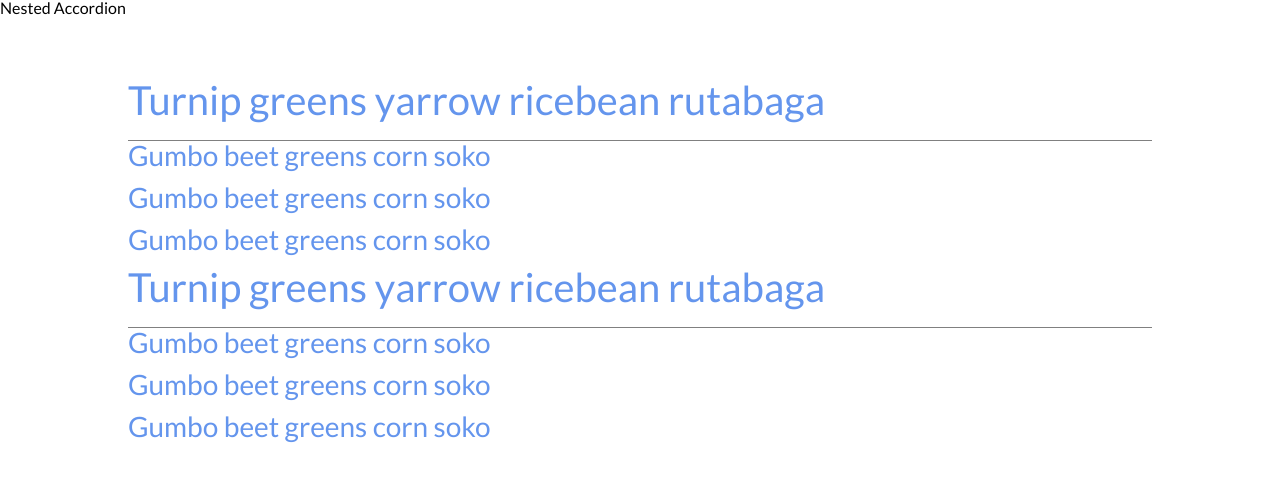
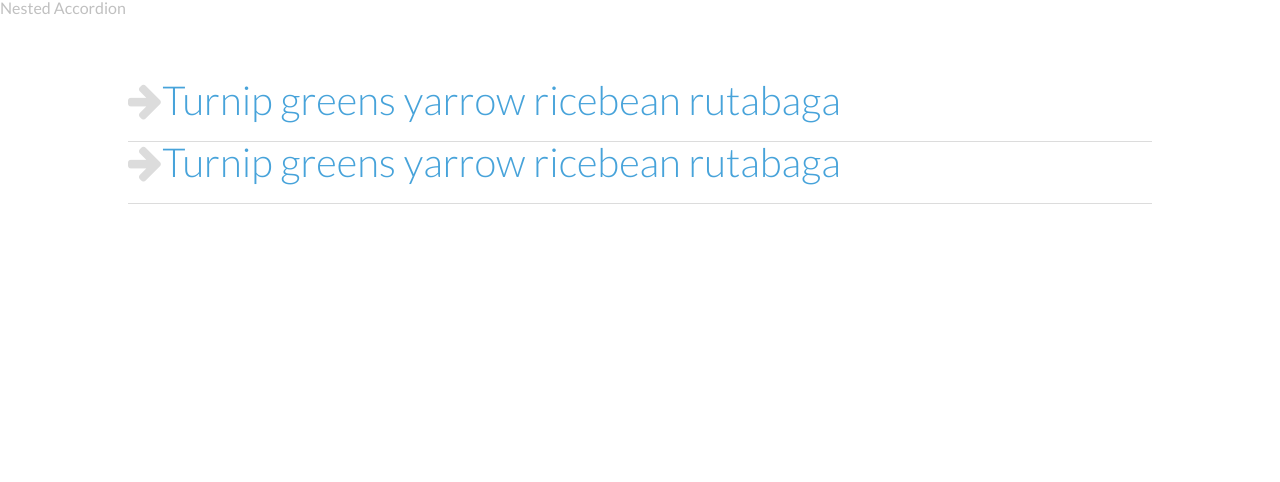
Before and after one commit to nickycadavillo/Nested-Accordion, a plain HTML site: page index.html in a window 1280 px wide. Drawn offline with nearby package versions, Linux system fonts and the light colour scheme.

Commit message:
toggling to open up all paragraphs but not just one

```diff
--- a/css/styles.css
+++ b/css/styles.css
@@ -1,6 +1,7 @@
 html {
   font-size: 1em;
   font-family: 'Lato', sans-serif;
+  color: #C0C0C0;
 
 }
 
@@ -12,21 +13,34 @@ div.container {
 
 h2 {
   padding-bottom: .5em;
-  border-bottom: solid gray 1px;
+  border-bottom: solid #DCDCDC 1px;
   font-size: 2.5em;
-  color: cornflowerblue;
+  font-weight: 300;
+  color: #47a3da;
+
 }
 
-h3 {
+h3.heading-small {
+  display: none;
   padding-bottom: .5em;
   font-size: 1.75em;
-  color: cornflowerblue;
+  color: #47a3da;
 }
 
-p.show {
-  /*display: none;*/
+h3.show-h3 {
+
 }
 
 p.default {
+  font-weight: 300;
   display:none;
 }
+
+p.show-p{
+  font-weight: 300;
+  color: #DCDCDC;
+}
+
+i {
+  color: #DCDCDC;
+}
--- a/index.html
+++ b/index.html
@@ -4,7 +4,7 @@
         <title>Nested Accordion: Veggie</title>
         <link rel="stylesheet" href="css/normalize.css">
         <link rel="stylesheet" href="css/styles.css">
-        <link href='https://fonts.googleapis.com/css?family=Lato' rel='stylesheet' type='text/css'>
+        <link href='https://fonts.googleapis.com/css?family=Lato:400,300' rel='stylesheet' type='text/css'>
         <link rel="stylesheet" href="https://maxcdn.bootstrapcdn.com/font-awesome/4.5.0/css/font-awesome.min.css">
     </head>
     <body>
@@ -15,7 +15,7 @@
       <div class = "container">
 
         <section id = "row-one" class = "row">
-        <h2 id = "heading-big-one" class = "heading-big">Turnip greens yarrow ricebean rutabaga</h2>
+        <h2 id = "heading-big-one" class = "heading-big"><i class="fa fa-arrow-right"></i>Turnip greens yarrow ricebean rutabaga</h2>
           <p class = "default">Gumbo beet greens corn soko endive gumbo gourd. Parsley shallot courgette
             tatsoi pea sprouts fava bean collard greens dandelion okra wakame tomato.
             Dandelion cucumber earthnut pea peanut soko zucchini.</p>
@@ -40,7 +40,7 @@
         </section>
 
         <section id = "row-two" class = "row">
-        <h2 id = "heading-big-two" class = "heading-big">Turnip greens yarrow ricebean rutabaga</h2>
+        <h2 id = "heading-big-two" class = "heading-big"><i class="fa fa-arrow-right"></i>Turnip greens yarrow ricebean rutabaga</h2>
           <p class = "default">Gumbo beet greens corn soko endive gumbo gourd. Parsley shallot courgette
             tatsoi pea sprouts fava bean collard greens dandelion okra wakame tomato.
             Dandelion cucumber earthnut pea peanut soko zucchini.</p>
--- a/js/scripts.js
+++ b/js/scripts.js
@@ -2,8 +2,16 @@
 $(function () {
   'use strict';
 
+$('h2').click(function(){
+  // alert("clicked");
+  $('.default').toggle('.show-p');
+});
 
 
+$('h3').click(function(){
+  // alert("clicked");
+  $('.default').toggle('.show-p');
+});
 
 
 
```
